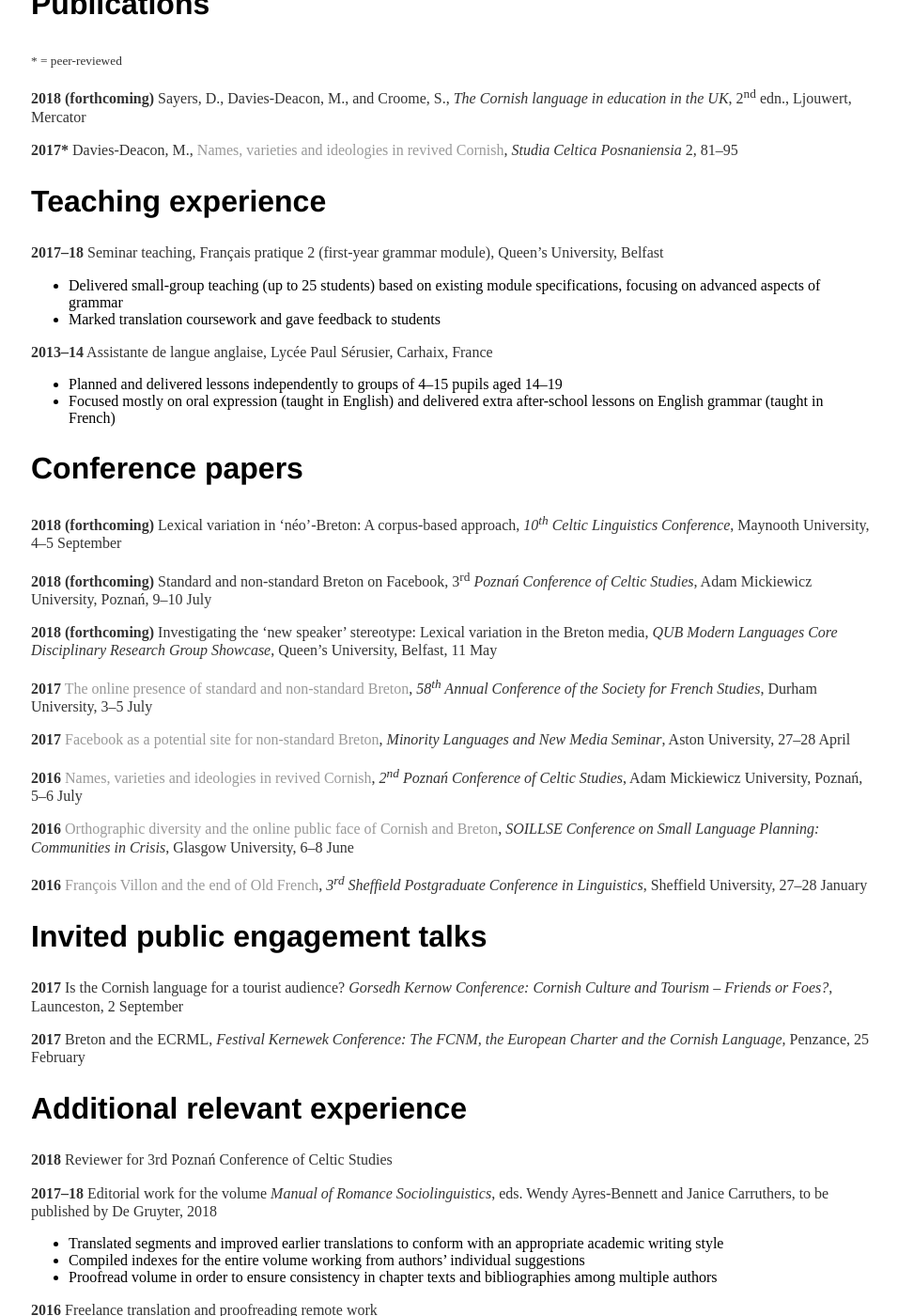
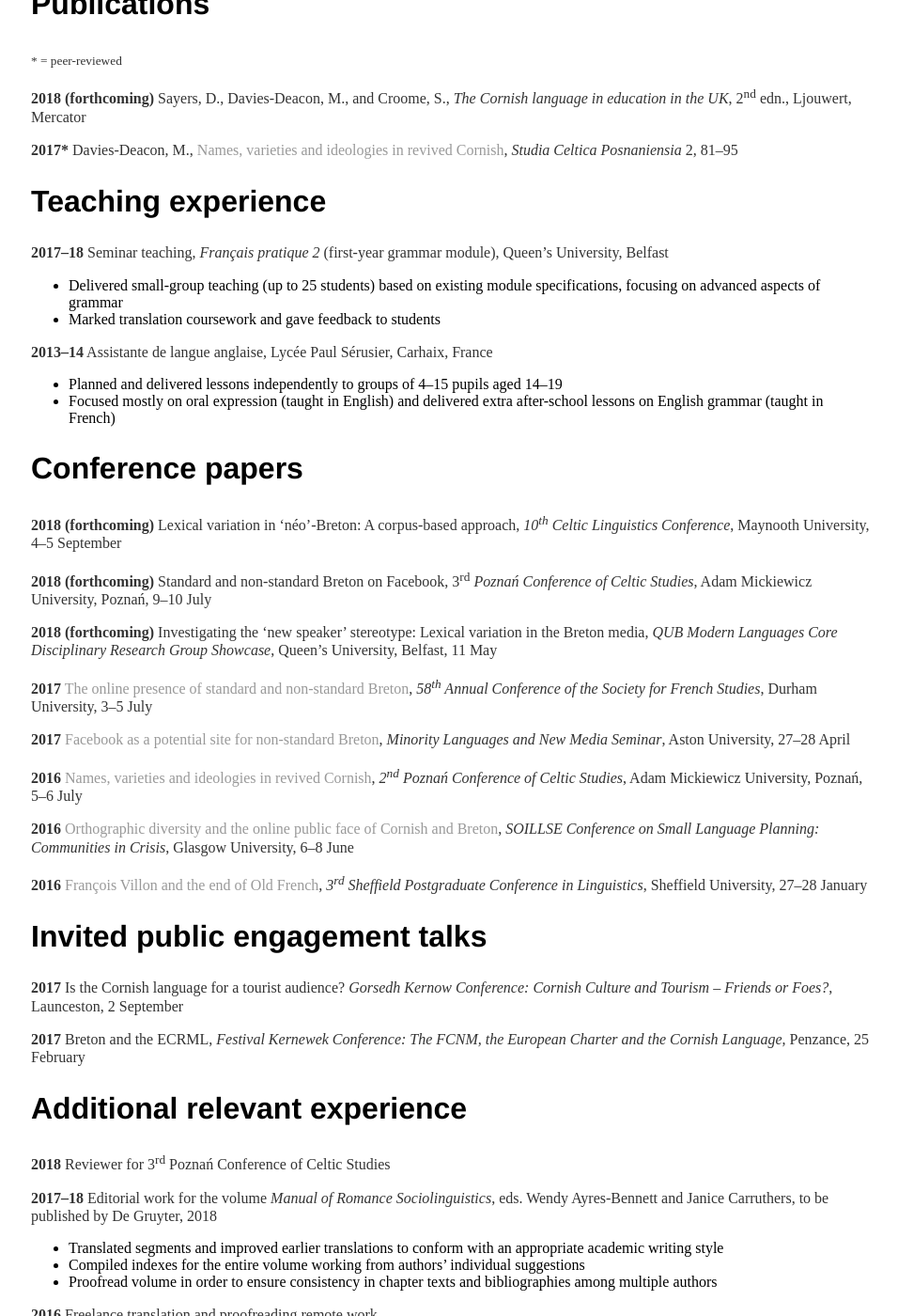
Before and after one commit to merryndd/merryndd.github.io, a Jekyll site: the page built from cv/index.html, in a window 1280 px wide and 1400 px high, scrolled down 740 px. Shown: the whole window at 94% size, without its empty margins (159-1115 px from the left). Built offline with Jekyll 4.4.1, drawn with Linux system fonts in a browser that asks for light colours.

Commit message:
Update index.html

```diff
--- a/cv/index.html
+++ b/cv/index.html
@@ -21,7 +21,7 @@ title: Merryn Davies-Deacon
 <p><strong>2018 (forthcoming)</strong> Sayers, D., Davies-Deacon, M., and Croome, S., <i>The Cornish language in education in the UK</i>, 2<sup>nd</sup> edn., Ljouwert, Mercator</p>
 <p><strong>2017*</strong> Davies-Deacon, M., <a href="https://www.degruyter.com/view/j/scp.2017.2.issue-1/scp-2017-0005/scp-2017-0005.xml?format=INT">Names, varieties and ideologies in revived Cornish</a>, <i>Studia Celtica Posnaniensia</i> 2, 81&ndash;95</p>
 <h2>Teaching experience</h2>
-<p><strong>2017&ndash;18</strong> Seminar teaching, Français pratique 2 (first-year grammar module), Queen’s University, Belfast</p>
+	<p><strong>2017&ndash;18</strong> Seminar teaching, <i>Français pratique 2</i> (first-year grammar module), Queen’s University, Belfast</p>
 <ul><li>Delivered small-group teaching (up to 25 students) based on existing module specifications, focusing on advanced aspects of grammar</li>
 <li>Marked translation coursework and gave feedback to students</li></ul>
 <p><strong>2013&ndash;14</strong> Assistante de langue anglaise, Lycée Paul Sérusier, Carhaix, France</p>
@@ -40,7 +40,7 @@ title: Merryn Davies-Deacon
 <p><strong>2017</strong> Is the Cornish language for a tourist audience? <i>Gorsedh Kernow Conference: Cornish Culture and Tourism &ndash; Friends or Foes?</i>, Launceston, 2 September</p>
 <p><strong>2017</strong> Breton and the ECRML, <i>Festival Kernewek Conference: The FCNM, the European Charter and the Cornish Language</i>, Penzance, 25 February</p>
 <h2>Additional relevant experience</h2>
-<p><strong>2018</strong> Reviewer for 3rd Pozna&#324; Conference of Celtic Studies</p>
+<p><strong>2018</strong> Reviewer for 3<sup>rd</sup> Pozna&#324; Conference of Celtic Studies</p>
 <p><strong>2017&ndash;18</strong> Editorial work for the volume <i>Manual of Romance Sociolinguistics</i>, eds. Wendy Ayres-Bennett and Janice Carruthers, to be published by De Gruyter, 2018</p>
 <ul><li>Translated segments and improved earlier translations to conform with an appropriate academic writing style</li>
 <li>Compiled indexes for the entire volume working from authors’ individual suggestions</li>
```
